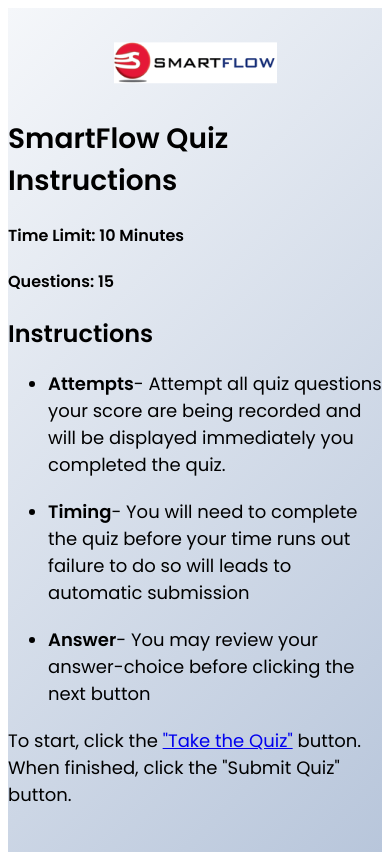
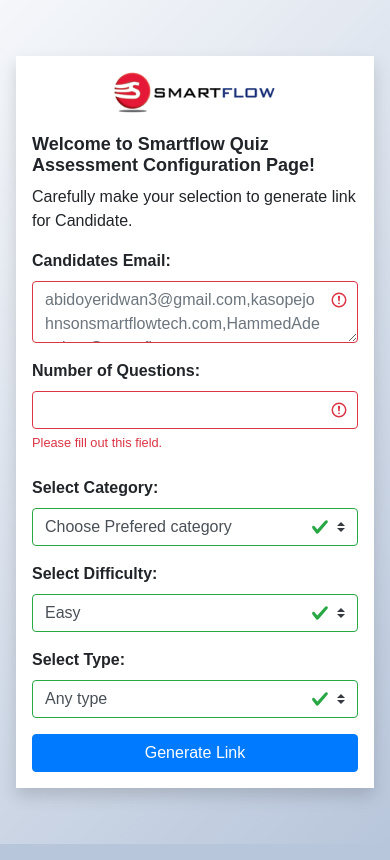
Before and after one commit to Kasopej/Quizzer-App, a plain HTML site: page index.html in a window 390 px wide. Drawn offline with nearby package versions, Linux system fonts and the light colour scheme; no server answers.

Commit message:
Initial refactor of HTML/CSS/Assets

```diff
--- a/index.html
+++ b/index.html
@@ -1,37 +1,67 @@
 <!DOCTYPE html>
 <html lang="en">
-
 <head>
     <meta charset="UTF-8">
+    <meta http-equiv="X-UA-Compatible" content="IE=edge">
     <meta name="viewport" content="width=device-width, initial-scale=1.0">
-    <title>Quiz Project</title>
-    <link rel="stylesheet" href="style.css">
+    <title>Document</title>
+    <link rel="stylesheet" href="https://maxcdn.bootstrapcdn.com/bootstrap/4.5.2/css/bootstrap.min.css">
+    <link rel="stylesheet" href="style/config.css">
 </head>
+<body>
+    <div class="mx-3 bg-white px-3 py-2 shadow contentcontainer">
+       <div class="d-flex justify-content-center align-center "><img src="images/smartflow-logo.png" alt="smartflow-logo"></div>
+        <div>
+           <div class="my-3">
+            <h4 class="font-weight-bold welcomeText">Welcome to Smartflow Quiz Assessment Configuration Page!</h4>
+            <p>Carefully make your selection to generate link for Candidate.</p>
+           </div>
 
-<body>
-    <div class="overallinstruct">
-        <div class="logocont">
-            <div class="logop"><img src="images/smartflow-logo.png" alt="Smartflow-logo"></div>
-        </div>
-        <div class="instructbody">
-            <h2 class="instructtext">SmartFlow Quiz Instructions</h2>
-            <div class="limitstuf">
-                <h4>Time Limit: 10 Minutes</h4>
-                <h4>Questions: 15</h4>
-            </div>
-            <div class="listinstruct">
-                <h2>Instructions</h2>
-                <ul>
-                    <li><strong>Attempts</strong>- Attempt all quiz questions your score are being recorded and will be displayed immediately you completed the quiz.</li>
-                    <li><strong>Timing</strong>- You will need to complete the quiz before your time runs out failure to do so will leads to automatic submission</li>
-                    <li><strong>Answer</strong>- You may review your answer-choice before clicking the next button</li>
-                </ul>
-                <p>
-                    To start, click the <a href="quiz.html">"Take the Quiz"</a> button. When finished, click the "Submit Quiz" button.
-                </p>
-            </div>
+            <form class="was-validated configForm" id="configForm">
+                <div class="form-group has-error">
+                    <label for="usersEmail">Candidates Email:</label>
+                    <textarea name="usersEmail" id="usersEmail" rows="2" class="form-control emailTxt" value="emails" title="separate each mail with a comma" placeholder="abidoyeridwan3@gmail.com,kasopejohnsonsmartflowtech.com,HammedAdeyekun@smartflow.com" required></textarea>
+                  </div>
+                  <div class="form-group">
+                    <label for="amount">Number of Questions:</label>
+                    <input type="number" class="form-control" name="amount"
+                    id="amountofquestion" min="1"required>
+                    <div class="valid-feedback">Valid.</div>
+                    <div class="invalid-feedback">Please fill out this field.</div>
+                  </div>
+                  <div class="my-2">
+                    <label for="category">Select Category:</label>
+                    <select name="category" class="custom-select form-control" id="categorySelect" required>
+                    <option  value="0">Choose Prefered category</option>
+                    </select>
+                  </div>
+                 <div class="my-2">
+                    <label for="difficulty">Select Difficulty:</label>
+                    <select name="difficulty" id="difficultySelect" class="custom-select">
+                      <option disabled value="">Select Difficulty</option>
+                      <option value="easy">Easy</option>
+                      <option value="medium">Medium</option>
+                      <option value="hard">Hard</option>
+                       </select>
+                 </div>
+                 <div class="my-2">
+                  <label for="type">Select Type:</label>
+                  <select name="type" id="typeSelect" class="custom-select">
+                    <option value="">Any type</option>
+                    <option value="multiple">Multi-Choice</option>
+                    <option value="boolean">True / False</option>
+                     </select>
+               </div>
+                  <div class="my-2">
+                    <button type="button" class="btn btn-block btn-primary" id="submitBtn">Generate Link</button>
+
+                  </div>
+              </form>
         </div>
     </div>
+    <script src="https://ajax.googleapis.com/ajax/libs/jquery/3.5.1/jquery.min.js"></script>
+    <script src="https://cdnjs.cloudflare.com/ajax/libs/popper.js/1.16.0/umd/popper.min.js"></script>
+    <script src="https://maxcdn.bootstrapcdn.com/bootstrap/4.5.2/js/bootstrap.min.js"></script>
+    <script src="script/config.js"></script>
 </body>
-
 </html>
--- a/config.js
+++ b/script/config.js
@@ -10,11 +10,8 @@
 let username = document.getElementById('username');
 let submitBtnEl = document.getElementById('submitBtn');
 let candidateInfo = {};
-let defaultOption = document.createElement('option');
 let amountofquestionEl = document.getElementById('amountofquestion');
-let usersemail = document.getElementById('usersemail');
-defaultOption.text = 'Choose Prefered category';
-categoryselect.add(defaultOption);
+let usersEmail = document.getElementById('usersEmail');
 async function setCaterogies(){
     let url = 'https://opentdb.com/api_category.php';
     try{
@@ -39,7 +36,7 @@
 
 submitBtnEl.addEventListener('click', function (){
     let amount = amountofquestionEl.value;
-    let user = usersemail.value;
+    let user = usersEmail.value;
     categoryText = categoryselect.options[categoryselect.selectedIndex].text;
     candidateInfo.categorySelection = categoryText;
     category = categoryselect.options[categoryselect.selectedIndex].value;
--- a/style.css
+++ /dev/null
@@ -1,27 +0,0 @@
-@import url("https://fonts.googleapis.com/css2?family=Poppins:ital,wght@0,400;0,600;1,200&display=swap");
-.overallinstruct {
-    display: flex;
-    flex-direction: column;
-    justify-content: center;
-    align-items: center;
-    font-family: 'Poppins', sans-serif;
-    background-color: #b8c6db;
-    background-image: linear-gradient(315deg, #b8c6db 0%, #f5f7fa 100%);
-    min-height: 100vh;
-}
-
-.instructtext {
-    font-size: 28px;
-    margin-bottom: 10px;
-    font-weight: bold;
-}
-
-.listinstruct ul li {
-    margin-bottom: 20px;
-    font-size: 18px;
-}
-
-.listinstruct p {
-    font-size: 18px;
-    margin-top: 20px;
-}
--- a/config.css
+++ b/style/config.css
@@ -23,7 +23,7 @@
 .configForm label{
     font-weight: bold;
 }
-.emailtxt{
+.emailTxt{
     text-align: left;
 }
 .contentcontainer{
@@ -36,7 +36,7 @@
 }
 
 @media(max-width:500px){
-    .weltext{
+    .welcomeText{
         font-size: 18px;
     }
 }
--- a/quizstyle.css
+++ b/style/quizstyle.css
@@ -18,8 +18,10 @@
 
 .quizquestionwrapp {
     padding: 10px 2rem;
+    height: 400px;
+    overflow-y: auto;
 }
-.splashscreen{
+.splashScreen{
     position: fixed;
     left: 0;
     top: 0;
@@ -31,7 +33,7 @@
     z-index: 200;
     line-height: 90vh;
 }
-.splashscreen.dsiplay-none{
+.splashScreen.dsiplay-none{
     position: fixed;
     opacity: 0;
     left: 0;
@@ -50,18 +52,18 @@
         opacity: 1;
     }
 }
-.fadein{
+.fadeIn{
     opacity:0;
     animation: fadeIn 1s ease-in forwards;
 }
-.logop {
+.logoParent {
     display: flex;
     justify-content: space-between;
     align-items: center;
     padding: 0 1rem;
 }
 
-.logop {
+.logoParent{
     margin-top: 10px;
 }
 
@@ -76,7 +78,7 @@
     height: 80%;
 }
 
-.firstnext {
+.nextBtn {
     margin-left: auto;
 }
 
@@ -86,16 +88,13 @@
     align-items: center;
 }
 
-.subpar {
+.controlsParent{
     display: flex;
     justify-content: space-between;
     align-items: center;
-    /* display: none; */
-    /* display: flex; */
-    /* justify-content: center; */
 }
 
-.submitbtn {
+.submitBtn {
     display: none;
     background-color:#5cb85c !important;
     border: #5cb85c;
@@ -135,7 +134,7 @@
 }
 
 .quizcontainer ul li {
-    padding: 1rem 0;
+    padding: 14px 0;
     font-size: 1.2rem;
 }
 
@@ -147,14 +146,15 @@
 .quizcontainer h2 {
     margin: 0;
     text-align: center;
-    padding: 1rem;
+    padding: 10px 1rem;
+    font-size: 20px;
+    line-height: 32px;
 }
-
 @media(max-width: 450px) {
     .quizcontainer ul li {
         font-size: 15px;
     }
     h2 {
-        font-size: 18px;
+        font-size: 16px!important;
     }
 }
```
Also changed, not shown: config.html (deleted, +0 -69 lines), quiz.html (+14 -14 lines), script/script.js (renamed from script.js, +9 -13 lines).
